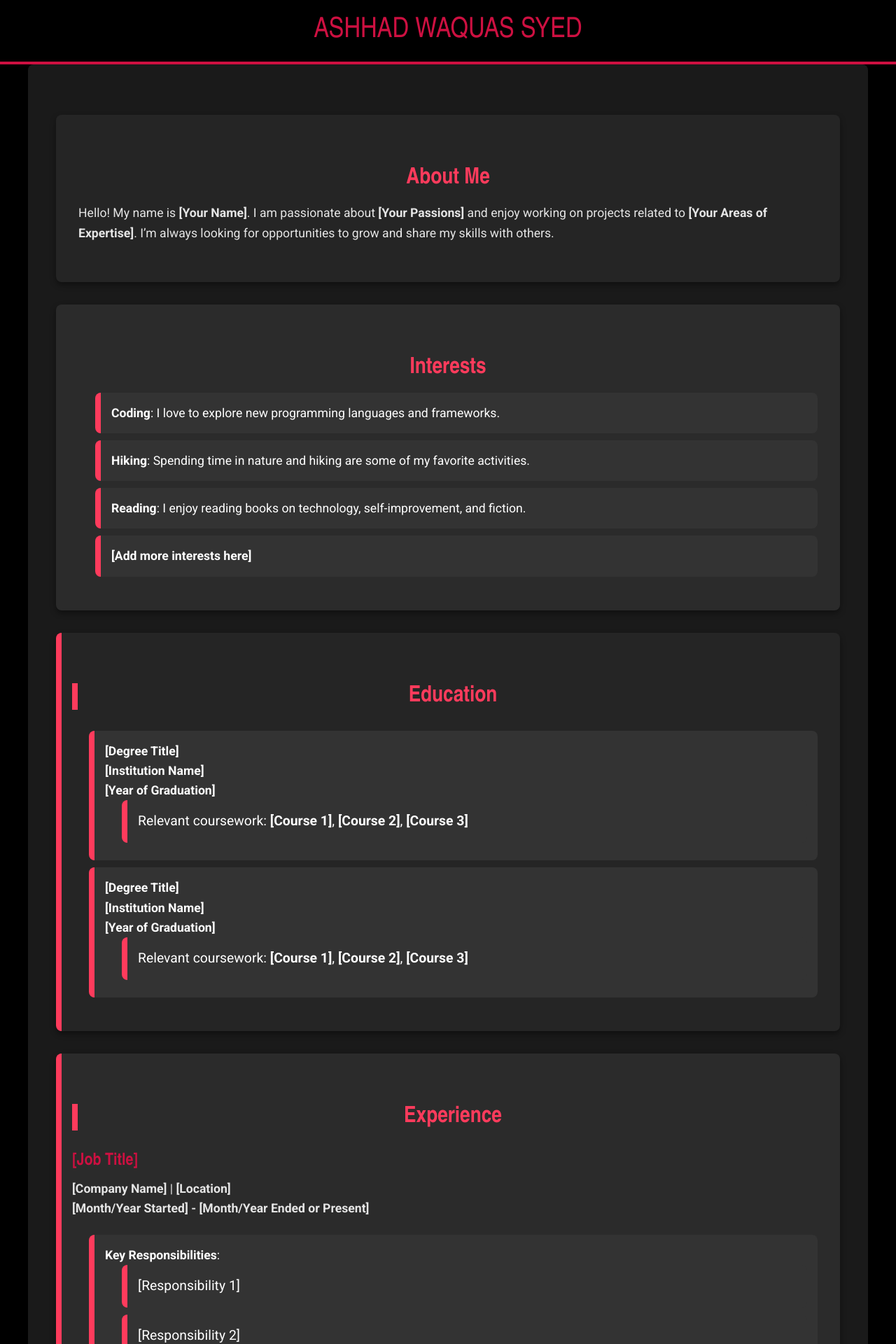
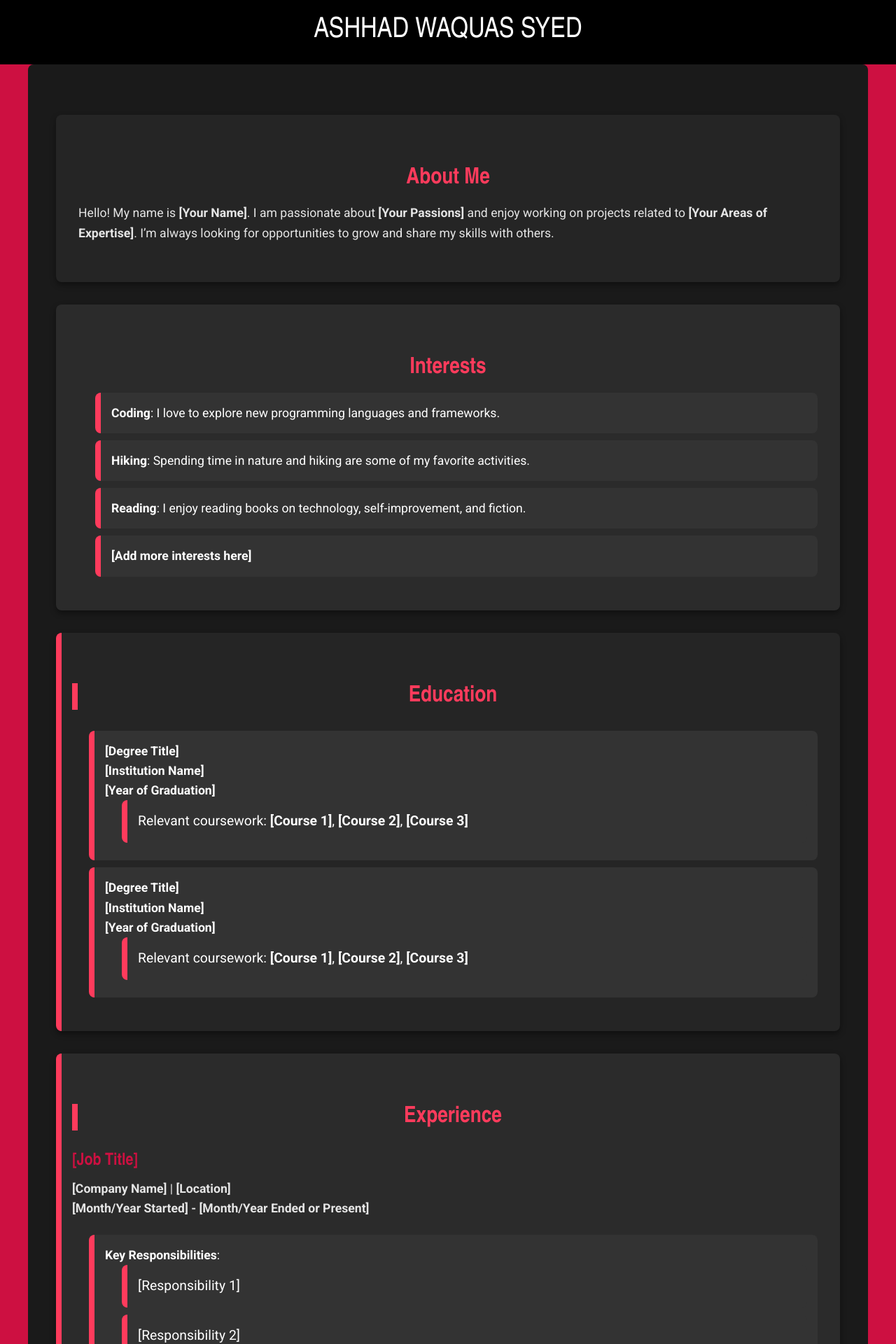
Before and after one commit to waquas9248/waquas9248.github.io, a Jekyll site: the page built from index.markdown, in a window 1280 px wide. Shown: the top 1920 px of the page at 70% size. Built offline with Jekyll 4.4.1, drawn with Linux system fonts in a browser that asks for light colours; nearby versions of some CDN libraries.

Commit message:
new style

```diff
--- a/assets/css/style.css
+++ b/assets/css/style.css
@@ -3,7 +3,7 @@ body {
     margin: 0;
     font-family: 'Roboto', sans-serif; /* Body font */
     line-height: 1.6;
-    background-color: #000000; /* Granite Black */
+    background-color: #CD1041; /* Spirit Red headings */
     color: #FFFFFF; /* Blizzard White */
 }
 
@@ -13,12 +13,12 @@ header {
     color: #FFFFFF; /* Blizzard White */
     padding: 20px;
     text-align: center;
-    border-bottom: 4px solid #CD1041; /* Spirit Red underline */
+    border-bottom: 4px solid #000000; /* Granite Black */
     font-family: 'Interstate Condensed', 'Arial Narrow', sans-serif; /* Header font */
 }
 
 header h1 {
-    color: #CD1041; /* Spirit Red text */
+    color: #FFFFFF; /* Blizzard White */
     margin: 0;
     font-size: 2.5em;
 }
```
